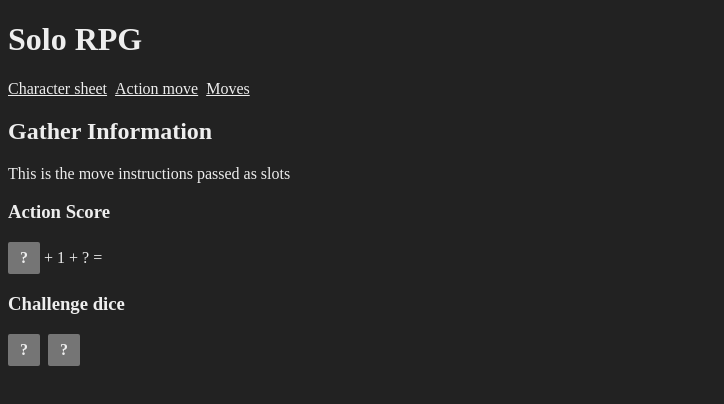
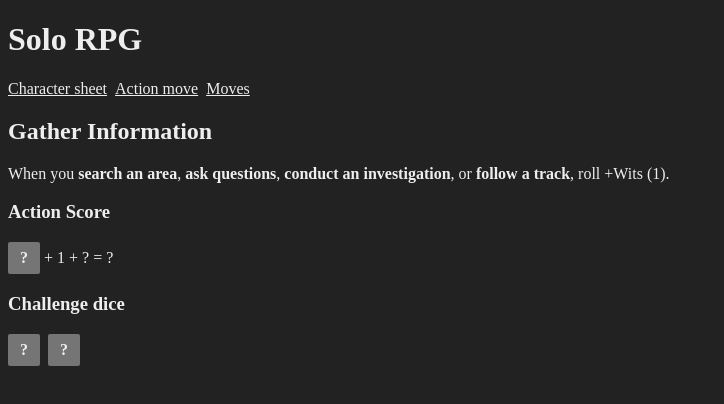
Before and after one commit to merly267/solo-rpg, a Vue app: page /#/moves/gather-information in a window 1280 px wide. Shown: the top 404 px of the page, without its empty margins (0-724 px from the left). Built offline with nearby package versions, Linux system fonts and the light colour scheme.

Commit message:
Pass actual intro text as slot

```diff
--- a/src/components/ActionMove.vue
+++ b/src/components/ActionMove.vue
@@ -20,9 +20,9 @@
   + <span v-if="moveAdds > 0">{{ moveAdds }}</span>
   <span v-else>?</span>
   =
-  <!-- <span v-if="actionScore"
+  <span v-if="actionScore"
     ><strong>{{ actionScore }}</strong></span
   >
-  <span v-else>?</span> -->
+  <span v-else>?</span>
   <ChallengeDice />
 </template>
--- a/src/views/moves/GatherInformation.vue
+++ b/src/views/moves/GatherInformation.vue
@@ -9,6 +9,12 @@
 
 <template>
   <ActionMove :title="title" :stat="selectedStat.score">
-    <p>This is the move instructions passed as slots</p>
+    <p>
+      When you <strong>search an area</strong>, <strong>ask questions</strong>,
+      <strong>conduct an investigation</strong>, or <strong>follow a track</strong>, roll +{{
+        selectedStat.name
+      }}
+      ({{ selectedStat.score }}).
+    </p>
   </ActionMove>
 </template>
```
